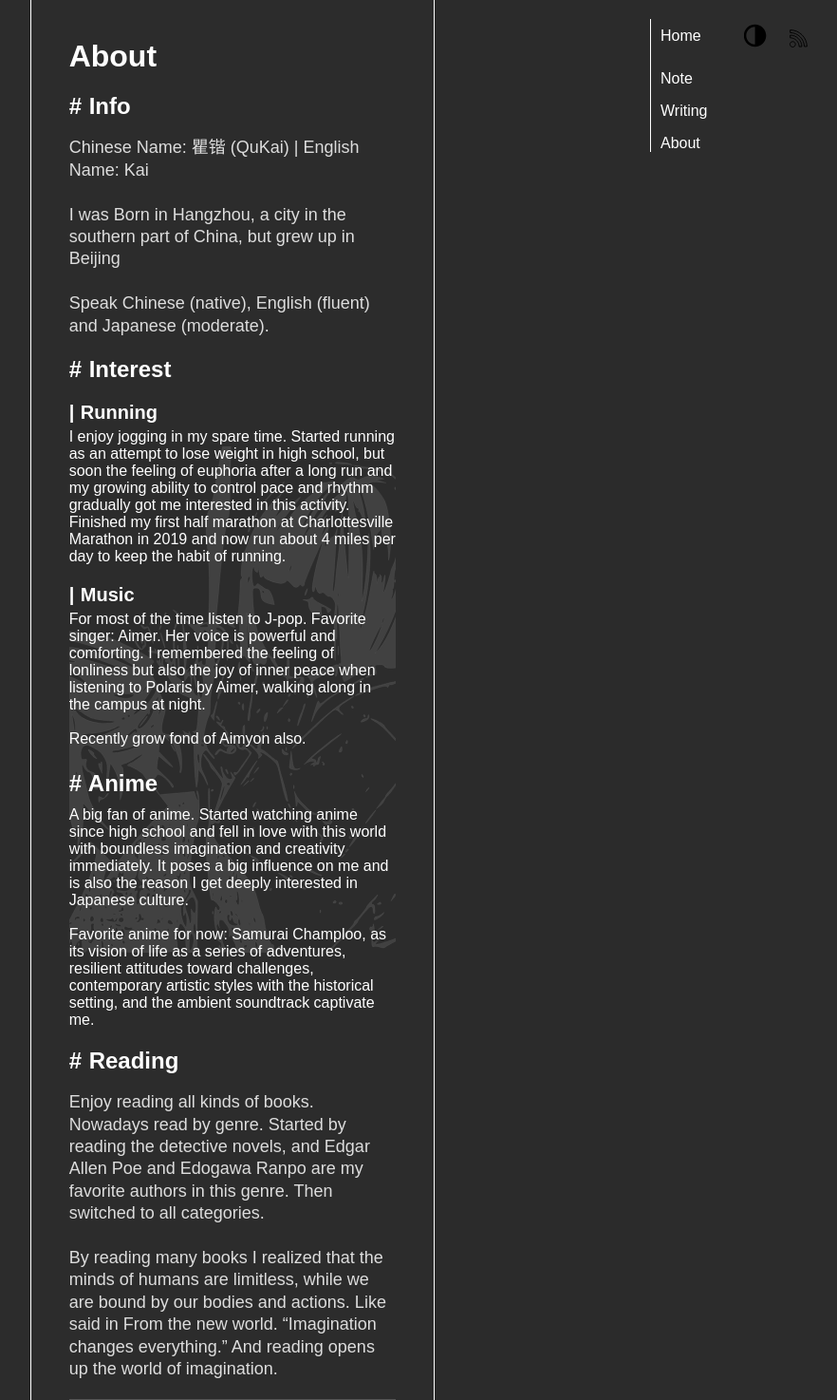
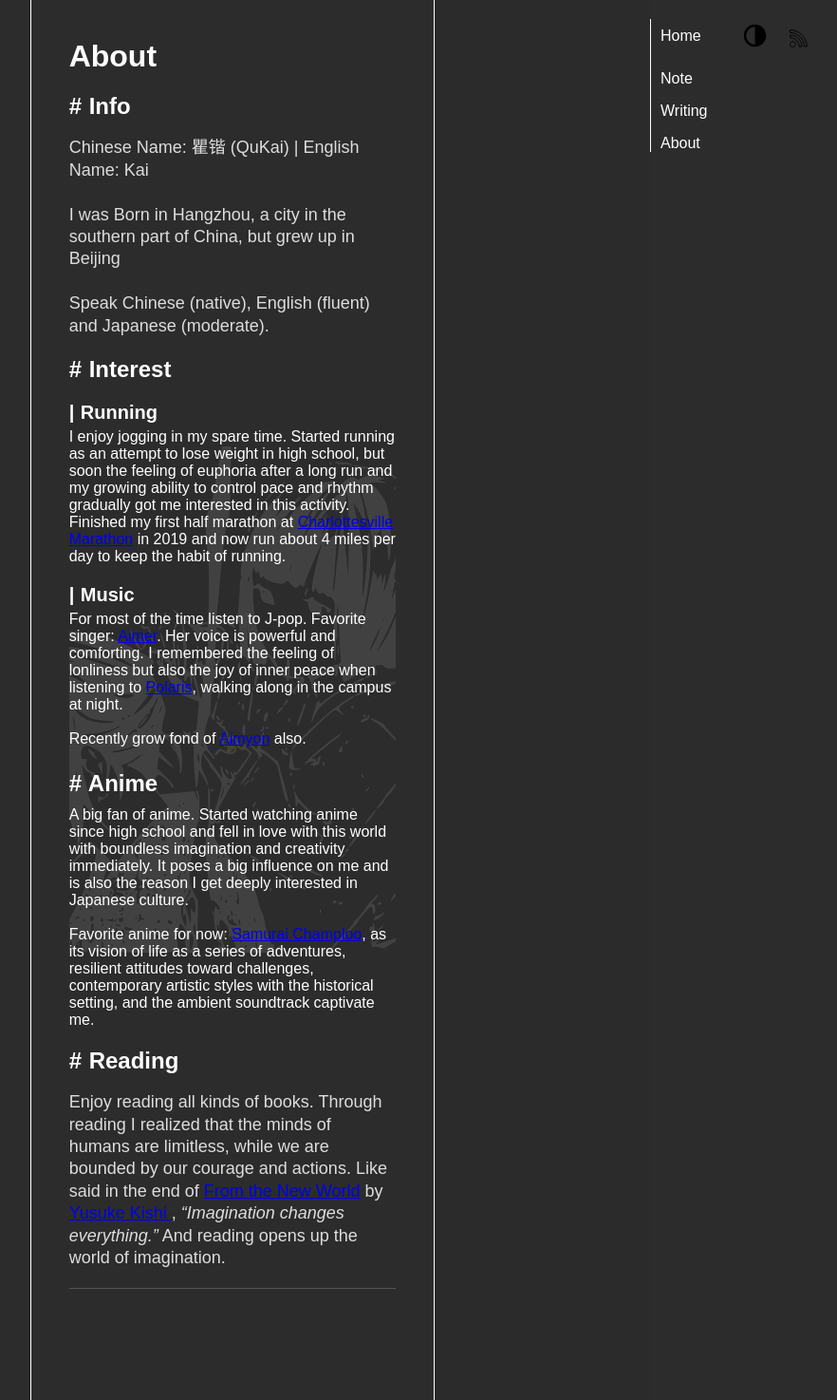
Before and after one commit to faithk7/faithk7.github.io, a Jekyll site: the page built from about.html, in a window 1280 px wide. Shown: the whole page at 95% size, without its empty margins (395-1277 px from the left). Built offline with Jekyll 4.4.1, drawn with Linux system fonts in a browser that asks for light colours.

Commit message:
f: add hyperlink to the specifc information related to the authors and items

```diff
--- a/about.html
+++ b/about.html
@@ -23,32 +23,42 @@ title: About
         <h3 class="o-about-item-subtitle"> Running</h3>
         I enjoy jogging in my spare time. Started running as an attempt to lose weight in high school, but soon the
         feeling of euphoria after a long run and my growing ability to control pace and rhythm gradually got me
-        interested in this activity. Finished my first half marathon at Charlottesville Marathon in 2019 and now run
+        interested in this activity. Finished my first half marathon at <a
+            href="https://results.sporthive.com/events/6519024352588254464/races/4">Charlottesville Marathon</a> in 2019
+        and now
+        run
         about 4 miles per day to keep the habit of running.
         <h3 class="o-about-item-subtitle"> Music</h3>
-        For most of the time listen to J-pop. Favorite singer: Aimer. Her voice is powerful and comforting. I remembered
-        the feeling of lonliness but also the joy of inner peace when listening to Polaris by Aimer, walking along in
+        For most of the time listen to J-pop. Favorite singer: <a href="https://en.wikipedia.org/wiki/Aimer">Aimer</a>.
+        Her voice is powerful and comforting. I
+        remembered
+        the feeling of lonliness but also the joy of inner peace when listening to <a
+            href="https://www.youtube.com/watch?v=K1kjy1XLx7I">Polaris</a>, walking
+        along in
         the campus at night.
         <br><br>
-        Recently grow fond of Aimyon also.
+        Recently grow fond of <a href="https://en.wikipedia.org/wiki/Aimyon">Aimyon</a> also.
         <h3 class="o-about-item-title"> Anime</h3>
         A big fan of anime. Started watching anime since high school and fell in love with this world with
-        boundless imagination and creativity immediately. It poses a big influence on me and is also the reason I get
+        boundless imagination and creativity immediately. It poses a big influence on me and is also the reason I
+        get
         deeply interested in Japanese culture.
         <br><br>
-        Favorite anime for now: Samurai Champloo, as its vision of life as a series of adventures, resilient attitudes
-        toward challenges, contemporary artistic styles with the historical setting, and the ambient soundtrack
-        captivate me.
+        Favorite anime for now: <a href="https://en.wikipedia.org/wiki/Samurai_Champloo">Samurai Champloo</a>, as its
+        vision of life as a series of adventures, resilient
+        attitudes toward challenges, contemporary artistic styles with the historical setting, and the ambient
+        soundtrack captivate me.
     </div>
     <div class="o-about-item">
         <h2 class="o-about-item-title"> Reading</h2>
         <p class="o-about-content">
-            Enjoy reading all kinds of books. Nowadays read by genre. Started by reading the detective novels, and Edgar
-            Allen Poe and Edogawa Ranpo are my favorite authors in this genre. Then switched to all categories.
-            <br><br>
-            By reading many books I realized that the minds of humans are limitless, while we are bound by our
-            bodies and
-            actions. Like said in From the new world. “Imagination changes everything.” And reading opens
+            Enjoy reading all kinds of books. Through reading I realized that the minds of humans are limitless,
+            while we are bounded by
+            our
+            courage and
+            actions. Like said in the end of <a href="https://en.wikipedia.org/wiki/From_the_New_World_(novel)">From the
+                New World</a> by <a href="https://en.wikipedia.org/wiki/Yusuke_Kishi">Yusuke Kishi
+            </a> , <i>“Imagination changes everything.”</i> And reading opens
             up the world of imagination.
         </p>
     </div>
```
